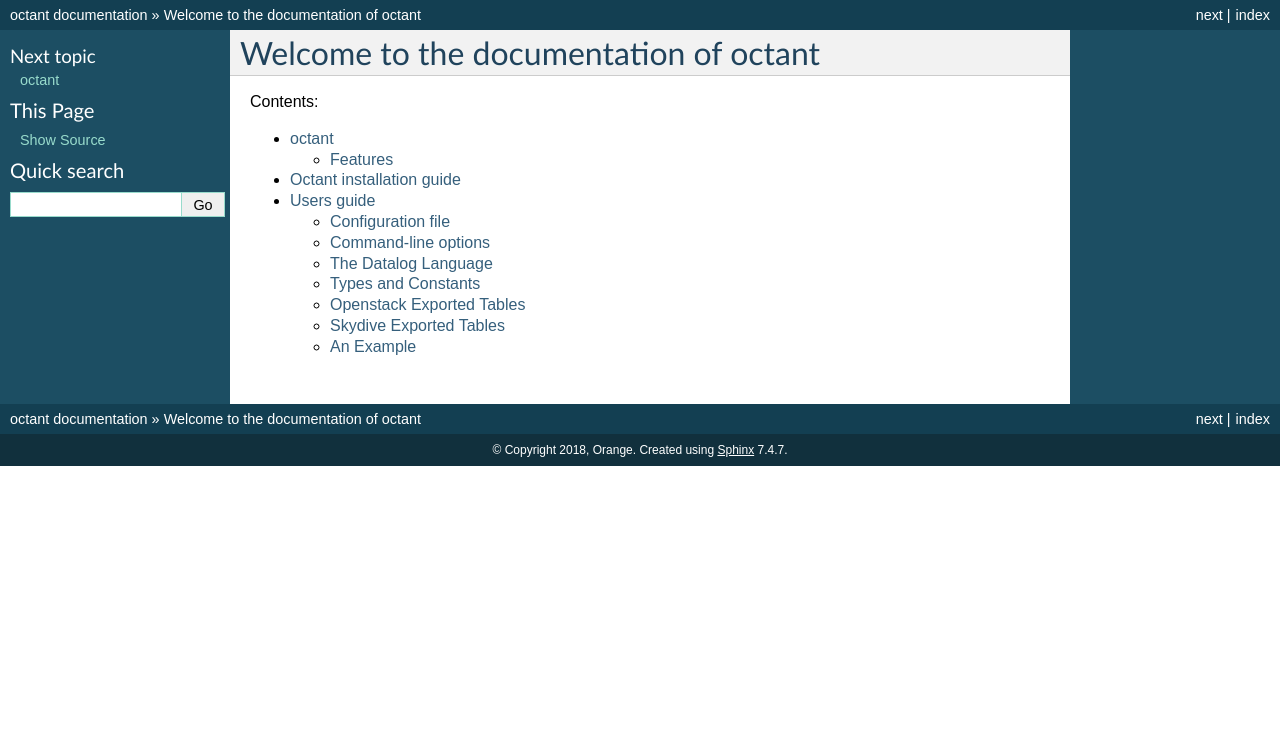
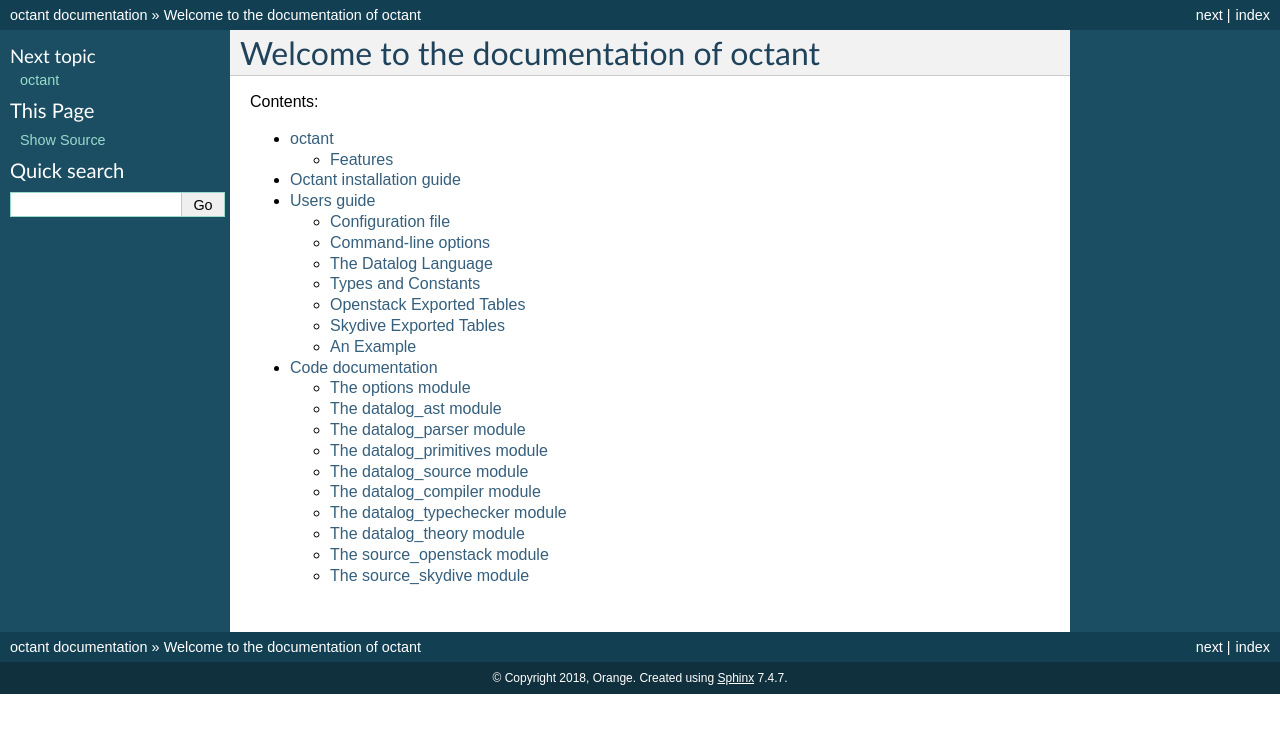
Before and after one commit to Orange-OpenSource/octant, a Sphinx documentation site: the page built from doc/source/index.rst, in a window 1280 px wide. Shown: the top 733 px of the page. Built offline with Sphinx 7.4.7, drawn with Linux system fonts in a browser that asks for light colours.

Commit message:
Source code documentation
Rst files specifying what to document for the source code.

```diff
--- a/doc/source/index.rst
+++ b/doc/source/index.rst
@@ -17,3 +17,4 @@
    readme
    install/index
    user/index
+   reference/index
--- /dev/null
+++ b/doc/source/reference/datalog_ast.rst
@@ -0,0 +1,6 @@
+----------------------
+The datalog_ast module
+----------------------
+
+.. automodule:: octant.datalog_ast
+   :members:
--- /dev/null
+++ b/doc/source/reference/datalog_compiler.rst
@@ -0,0 +1,6 @@
+-----------------------------
+The datalog_compiler module
+-----------------------------
+
+.. automodule:: octant.datalog_compiler
+   :members:
--- /dev/null
+++ b/doc/source/reference/datalog_parser.rst
@@ -0,0 +1,6 @@
+-------------------------
+The datalog_parser module
+-------------------------
+
+.. automodule:: octant.datalog_parser
+   :members: wrapped_parse, parse_atom, parse_file
--- /dev/null
+++ b/doc/source/reference/datalog_primitives.rst
@@ -0,0 +1,6 @@
+------------------------------
+The datalog_primitives module
+------------------------------
+
+.. automodule:: octant.datalog_primitives
+   :members:
--- /dev/null
+++ b/doc/source/reference/datalog_source.rst
@@ -0,0 +1,6 @@
+-------------------------
+The datalog_source module
+-------------------------
+
+.. automodule:: octant.datalog_source
+   :members:
--- /dev/null
+++ b/doc/source/reference/datalog_theory.rst
@@ -0,0 +1,6 @@
+--------------------------
+The datalog_theory module
+--------------------------
+
+.. automodule:: octant.datalog_theory
+   :members:
--- /dev/null
+++ b/doc/source/reference/datalog_typechecker.rst
@@ -0,0 +1,6 @@
+-------------------------------
+The datalog_typechecker module
+-------------------------------
+
+.. automodule:: octant.datalog_typechecker
+   :members:
--- /dev/null
+++ b/doc/source/reference/index.rst
@@ -0,0 +1,17 @@
+===================
+Code documentation
+===================
+
+.. toctree::
+   :maxdepth: 2
+
+   options
+   datalog_ast
+   datalog_parser
+   datalog_primitives
+   datalog_source
+   datalog_compiler
+   datalog_typechecker
+   datalog_theory
+   source_openstack
+   source_skydive
--- /dev/null
+++ b/doc/source/reference/options.rst
@@ -0,0 +1,6 @@
+----------------------
+The options module
+----------------------
+
+.. automodule:: octant.options
+   :members:
--- /dev/null
+++ b/doc/source/reference/source_skydive.rst
@@ -0,0 +1,10 @@
+--------------------------
+The source_skydive module
+--------------------------
+
+.. automodule:: octant.source_skydive
+   :members:
+   :exclude-members: TABLES
+
+   .. autodata:: TABLES
+      :annotation:
```
Also changed, not shown: doc/source/reference/source_openstack.rst (added, +13 -0 lines).
